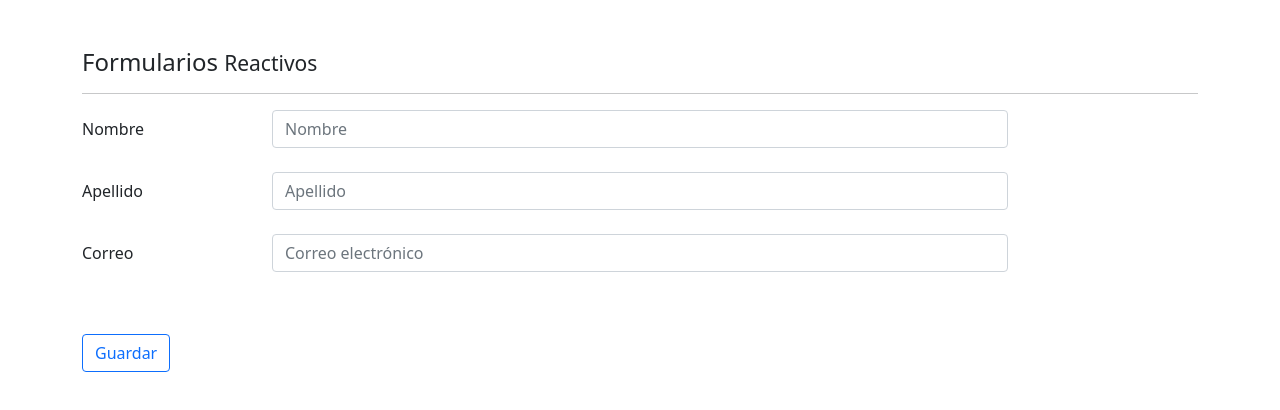
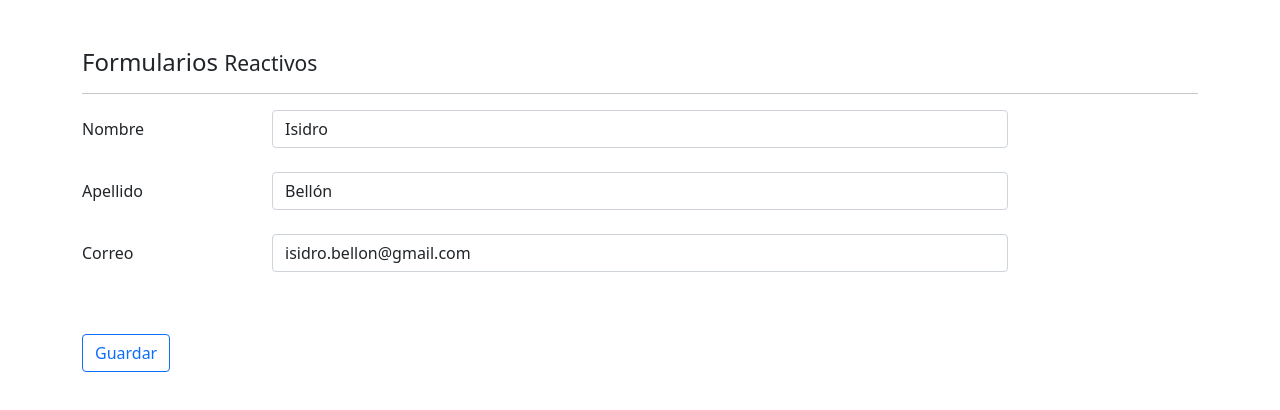
Before and after one commit to ibellon/08-formularios, an Angular app: page /reactivo in a window 1280 px wide. Shown: the top 410 px of the page. Built offline with nearby package versions, Linux system fonts and the light colour scheme.

Commit message:
Formularios Reactivos

```diff
--- a/src/app/pages/reactive/reactive.component.html
+++ b/src/app/pages/reactive/reactive.component.html
@@ -1,6 +1,6 @@
 <h4>Formularios <small> Reactivos </small></h4>
 <hr>
-<form autocomplete="off">
+<form autocomplete="off" [formGroup]="forma" (ngSubmit)="guardar()">
 
   <div>
 
@@ -10,7 +10,8 @@
 
         <input class="form-control"
                type="text"
-               placeholder="Nombre">
+               placeholder="Nombre"
+               formControlName="nombre">
       </div>
     </div>
     <br>
@@ -20,7 +21,8 @@
 
         <input class="form-control"
                type="text"
-               placeholder="Apellido">
+               placeholder="Apellido"
+               formControlName="apellido">
       </div>
     </div>
 
@@ -32,7 +34,8 @@
 
       <input class="form-control"
              type="email"
-             placeholder="Correo electrónico">
+             placeholder="Correo electrónico"
+             formControlName="email">
     </div>
   </div>
 
--- a/src/app/pages/reactive/reactive.component.ts
+++ b/src/app/pages/reactive/reactive.component.ts
@@ -1,4 +1,5 @@
 import { Component, OnInit } from '@angular/core';
+import { FormBuilder, FormGroup } from '@angular/forms';
 
 @Component({
   selector: 'app-reactive',
@@ -7,9 +8,26 @@ import { Component, OnInit } from '@angular/core';
 })
 export class ReactiveComponent implements OnInit {
 
-  constructor() { }
+  forma: FormGroup;
+
+  constructor(private fb: FormBuilder) {
+    this.crearFormulario();
+  }
 
   ngOnInit(): void {
+
+  }
+
+  crearFormulario() {
+    this.forma = this.fb.group({
+      nombre: ['Isidro'],
+      apellido: ['Bellón'],
+      email: ['isidro.bellon@gmail.com']
+    });
+  }
+
+  guardar() {
+    console.log(this.forma);
   }
 
 }
--- a/tsconfig.json
+++ b/tsconfig.json
@@ -22,6 +22,7 @@
     ]
   },
   "angularCompilerOptions": {
+    "strictPropertyInitialization": false,
     "enableI18nLegacyMessageIdFormat": false,
     "strictInjectionParameters": true,
     "strictInputAccessModifiers": true,
```
